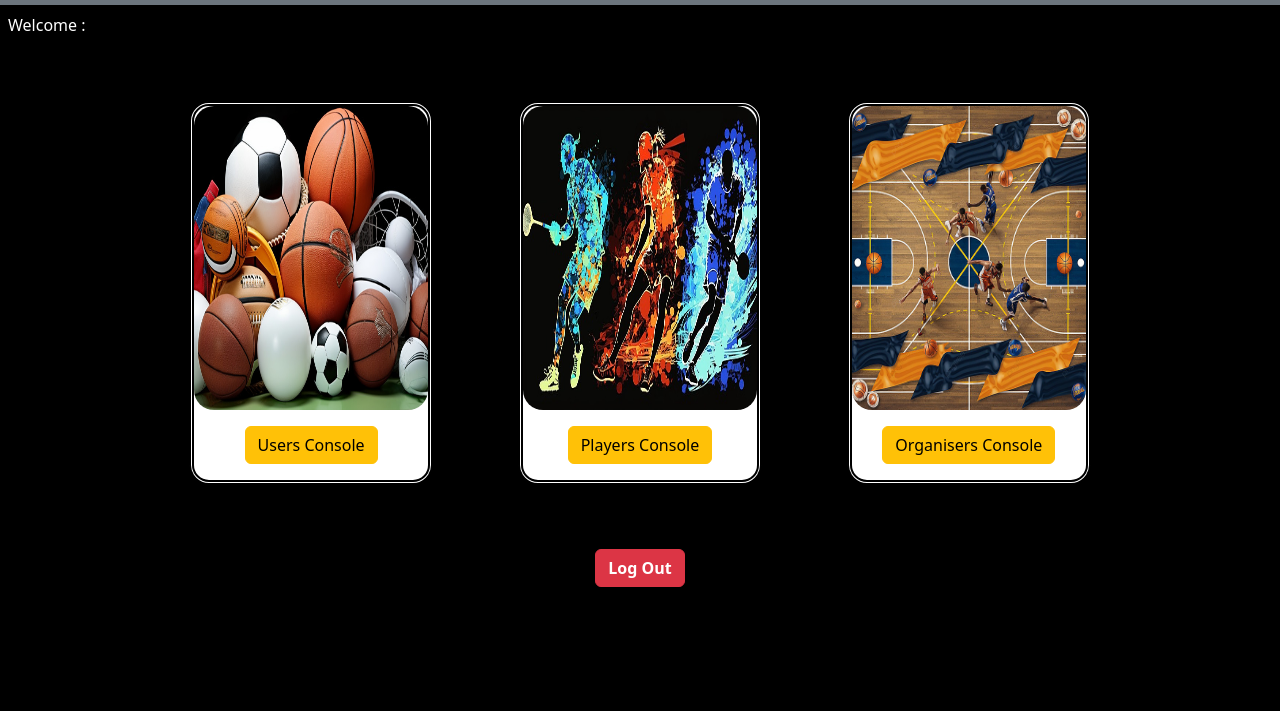
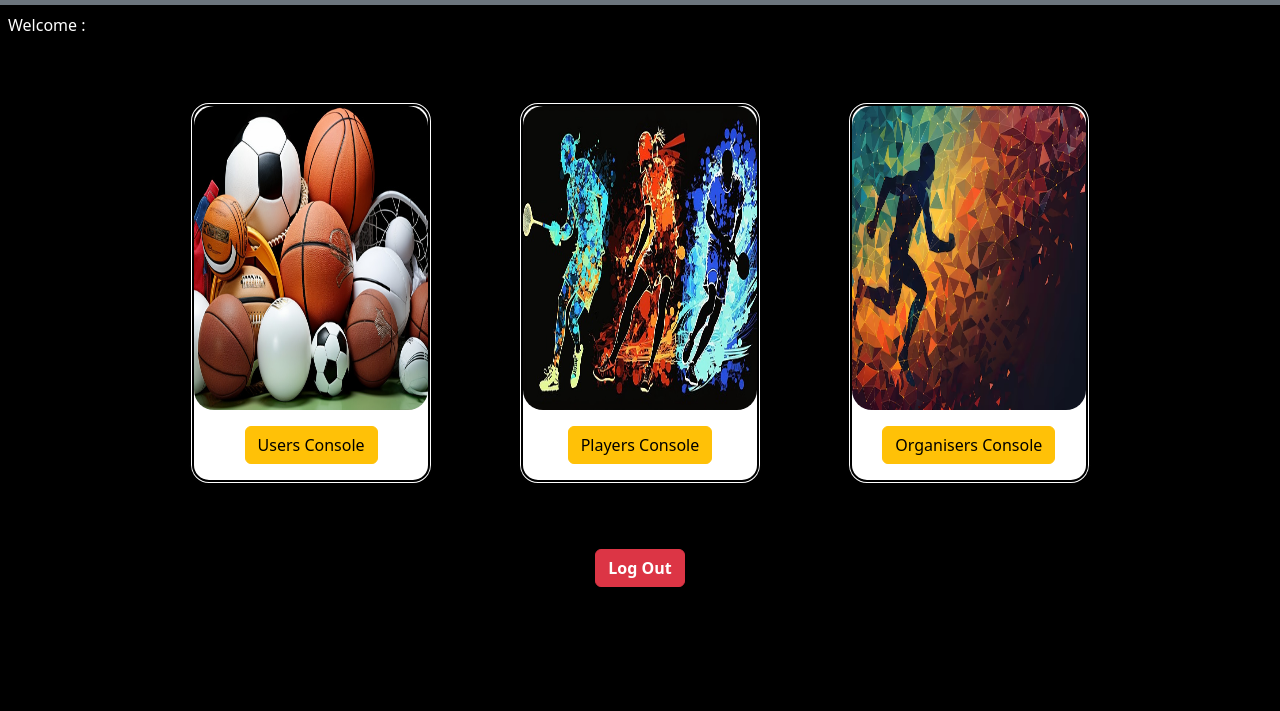
Before and after one commit to Ridhi-940/ironfang, a website: page public/dash-Admin.html in a window 1280 px wide. Shown: the part 35-746 px from the top of the page. Drawn offline with nearby package versions, Linux system fonts and the light colour scheme.

Commit message:
Project-1

```diff
--- a/public/dash-Admin.html
+++ b/public/dash-Admin.html
@@ -10,6 +10,14 @@
   <script src="https://cdn.jsdelivr.net/npm/bootstrap@5.3.7/dist/js/bootstrap.bundle.min.js"
     integrity="sha384-ndDqU0Gzau9qJ1lfW4pNLlhNTkCfHzAVBReH9diLvGRem5+R9g2FzA8ZGN954O5Q"
     crossorigin="anonymous"></script>
+    <style>
+      body,
+        html {
+            overflow-x: hidden;
+            width: 100%;
+        }
+
+    </style>
   <script>
     function showUser() {
       let activeUser = localStorage.getItem("activeUser");
@@ -66,7 +74,7 @@
             </div>
             <div class="col-md-4 col-sm-6 col-12">
               <div class="card mb-4" style="width: 80%;border-radius: 20px;border: 5px black double;">
-                <img src="./Pics/org.jpg" class="card-img-top" alt="" style="border-radius: 20px;height: 38vh;">
+                <img src="./Pics/a-1.avif" class="card-img-top" alt="" style="border-radius: 20px;height: 38vh;">
                 <div class="card-body">
                   <a href="admin-organizers-console.html" class="btn btn-warning">Organisers Console</a>
                 </div>
```
Also changed, not shown: public/dash-organizer.html (+1 -1 lines), public/dash-player.html (+1 -1 lines), public/Pics/b-8.jpg (added), public/Pics/d-1-removebg-preview.png (added), public/Pics/d-1.png (added), public/Pics/d-2.png (added), public/Pics/d-3.webp (added), public/Pics/d-4-removebg-preview.png (added), public/Pics/d-4.png (added), public/Pics/d-5.jpg (added), public/Pics/d-6.png (added), public/Pics/d-7.jpg (added).
